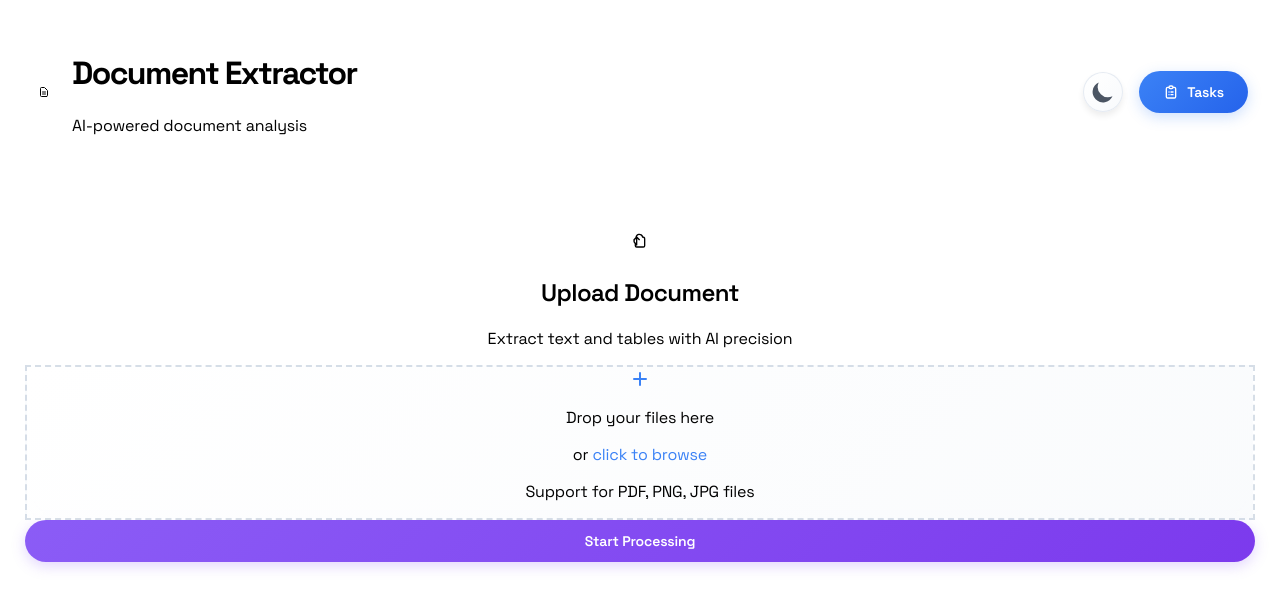
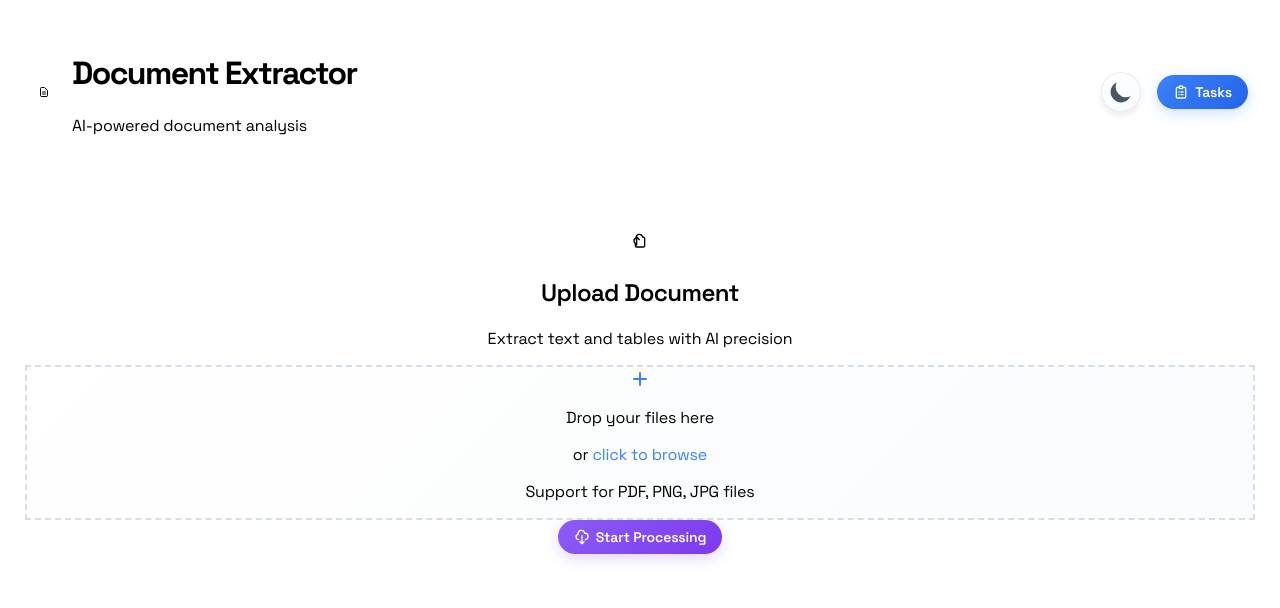
Before and after one commit to ikursaev/gemini, a website: page app/templates/index.html in a window 1280 px wide. Drawn offline with Linux system fonts and the light colour scheme; no server answers.

Commit message:
make buttons narrower

```diff
--- a/app/templates/index.html
+++ b/app/templates/index.html
@@ -334,13 +334,19 @@
         border: none;
         color: white;
         border-radius: 9999px; /* Full pill shape */
-        padding: 0.75rem 1.5rem;
+        padding: 0.5rem 1rem; /* Reduced padding for narrower button */
         font-weight: 600;
         font-size: 0.875rem;
         transition: all 0.3s cubic-bezier(0.4, 0, 0.2, 1);
         box-shadow: 0 4px 14px 0 rgba(59, 130, 246, 0.25);
         position: relative;
         overflow: hidden;
+        min-width: auto; /* Allow natural width */
+        width: auto; /* Remove fixed width */
+      }
+
+      .tasks-button svg {
+        margin-right: 0.375rem; /* Add consistent spacing for icon */
       }
 
       .tasks-button:hover {
@@ -413,12 +419,18 @@
         border: none;
         color: white;
         border-radius: 9999px;
-        padding: 0.75rem 1.5rem;
+        padding: 0.5rem 1rem; /* Reduced padding for narrower button */
         font-weight: 600;
         font-size: 0.875rem;
         transition: all 0.3s cubic-bezier(0.4, 0, 0.2, 1);
         box-shadow: 0 4px 14px 0 rgba(139, 92, 246, 0.25);
-        width: 100%;
+        width: auto; /* Changed from 100% to auto for natural width */
+        max-width: 200px; /* Set a reasonable max-width */
+        margin: 0 auto; /* Center the button */
+      }
+
+      .upload-button svg {
+        margin-right: 0.375rem; /* Add consistent spacing for icon */
       }
 
       .upload-button:hover:not(:disabled) {
@@ -1161,7 +1173,7 @@
           <div class="dropdown-container">
             <button
               id="tasks-dropdown-button"
-              class="tasks-button inline-flex items-center justify-center space-x-2 min-w-0"
+              class="tasks-button inline-flex items-center justify-center min-w-0"
             >
               <svg
                 class="w-4 h-4 text-white flex-shrink-0"
@@ -1322,8 +1334,21 @@
             <button
               type="submit"
               id="upload-button"
-              class="upload-button flex items-center justify-center space-x-2"
+              class="upload-button flex items-center justify-center"
             >
+              <svg
+                class="w-4 h-4 text-white flex-shrink-0"
+                fill="none"
+                stroke="currentColor"
+                viewBox="0 0 24 24"
+              >
+                <path
+                  stroke-linecap="round"
+                  stroke-linejoin="round"
+                  stroke-width="2"
+                  d="M7 16a4 4 0 01-.88-7.903A5 5 0 1115.9 6L16 6a5 5 0 011 9.9M9 19l3 3m0 0l3-3m-3 3V10"
+                ></path>
+              </svg>
               <span id="upload-text">Start Processing</span>
             </button>
           </form>
```
